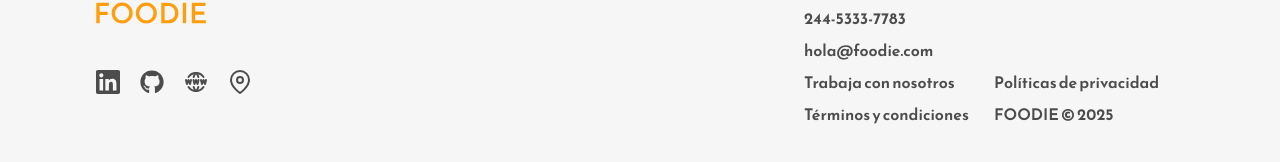
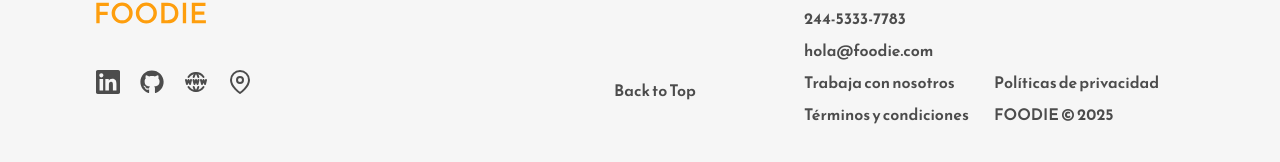
Before and after one commit to JoanSimonutti/FOODIE, a React (Create React App) app: page / in a window 1280 px wide. Shown: the part 4659-4821 px from the top of the page. Built offline with nearby package versions, Linux system fonts and the light colour scheme.

Commit message:
add footer Back to Top

```diff
--- a/src/Components/Footer.js
+++ b/src/Components/Footer.js
@@ -26,7 +26,8 @@ const Footer = () => {
             </div>
             <div className="footer-section-two">
                 <div className="footer-section-columns">
-                    <span></span>
+                    <span onClick={() => window.scrollTo({ top: 0, behavior: 'smooth' })}
+                        style={{ cursor: 'pointer' }}>Back to Top</span>
                     <span></span>
                     <span></span>
                     <span></span>
```
